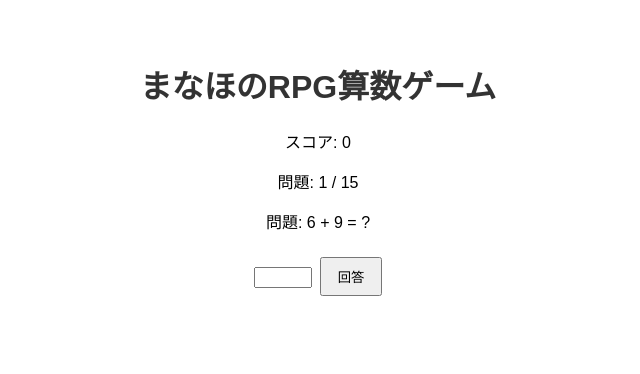
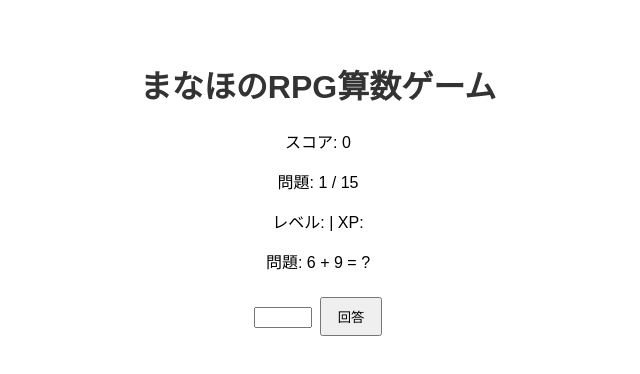
Before and after one commit to kotani6053/manaho0610, a React (Vite) app: page / in a window 1280 px wide. Shown: the top 374 px of the page, without its empty margins (322-962 px from the left). Built offline with nearby package versions, Linux system fonts and the light colour scheme; the HTML template or start-up script is replaced by a standard one.

Commit message:
Update ScoreBoard.jsx

```diff
--- a/src/components/ScoreBoard.jsx
+++ b/src/components/ScoreBoard.jsx
@@ -1,10 +1,11 @@
 import React from 'react';
 
-function ScoreBoard({ score, questionNumber }) {
+function ScoreBoard({ score, questionNumber, level, xp }) {
   return (
     <div className="scoreboard">
       <p>スコア: {score}</p>
       <p>問題: {questionNumber} / 15</p>
+      <p>レベル: {level} | XP: {xp}</p>
     </div>
   );
 }
```
